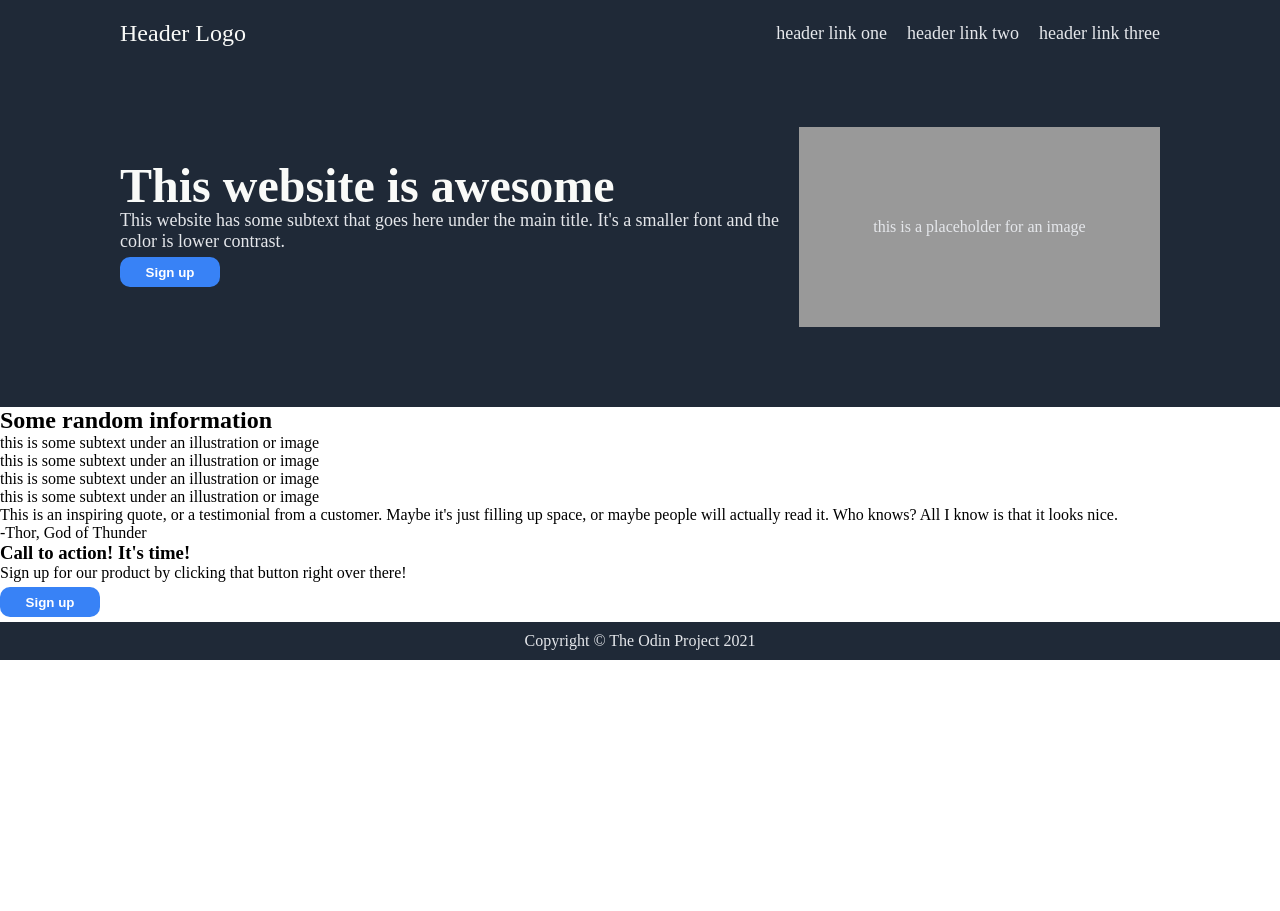
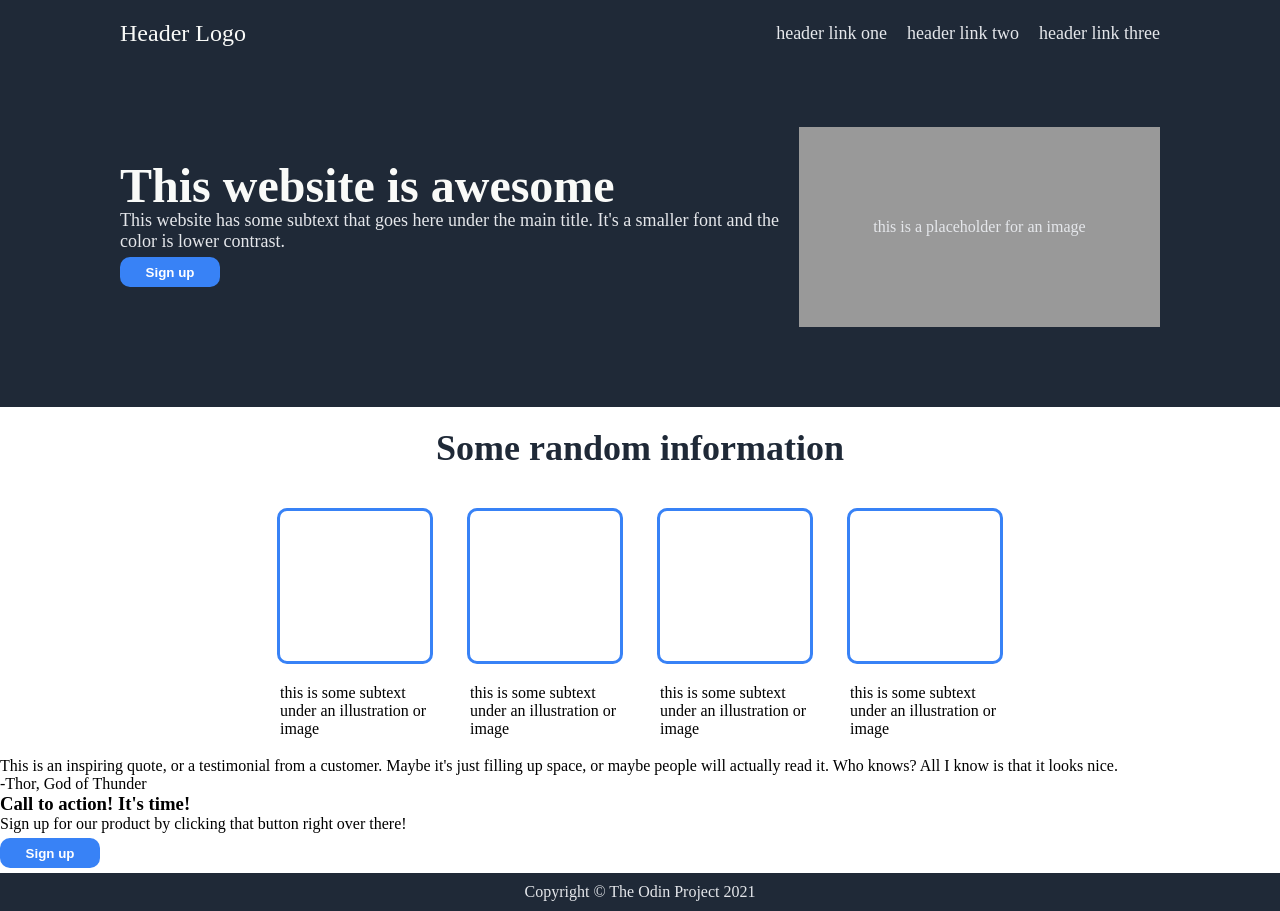
Before and after one commit to prospero-apps/landing-page, a plain HTML site: page index.html in a window 1280 px wide. Before the commit the page ends 800 px from the top, so only its background shows below. Drawn offline with Linux system fonts and the light colour scheme.

Commit message:
Style section 2

```diff
--- a/style.css
+++ b/style.css
@@ -85,8 +85,43 @@ button {
 
 
 /* section 2 */
+.info {
+    display: flex;
+    flex-direction: column;
+    justify-content: space-around;
+    align-items: center;
+    min-height: 350px;
+}
 
+.info h2 {
+    font-size: 36px;
+    font-weight: bolder;
+    color: #1f2937;
+}
 
+.boxes {
+    display: flex;
+    justify-content: center;
+    align-items: center;
+    gap: 40px;
+}
+
+.box .placeholder {
+    width: 150px;
+    height: 150px;
+    border: 3px solid #3882f6;
+    border-radius: 10px;
+}
+
+.box {
+    display: flex;
+    flex-direction: column;
+    align-items: center;
+    width: 150px;
+    gap: 20px;
+}
+
+/* section 3 */
 
 
 
```
